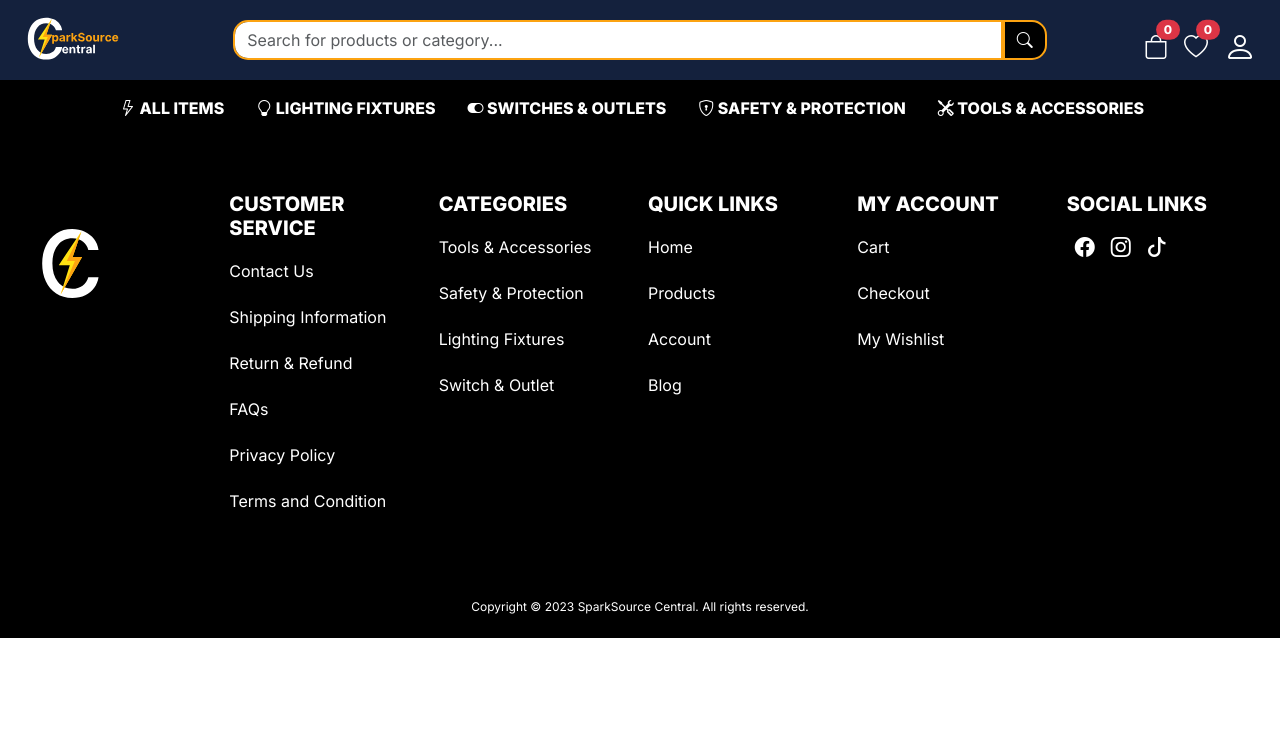
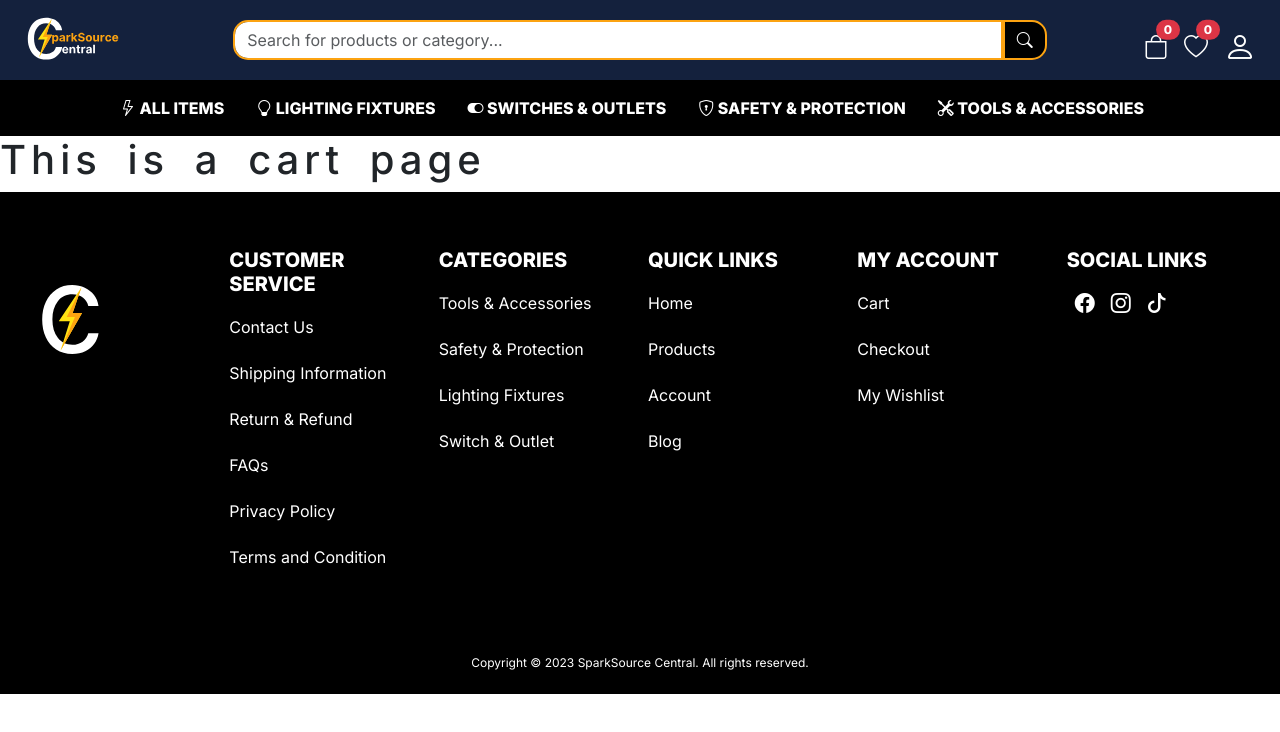
Before and after one commit to jaspherbagor/SparkSourceCentral, a React (Create React App) app in the folder frontend/: page /cart in a window 1280 px wide. Shown: the top 732 px of the page. Built offline with nearby package versions, Linux system fonts and the light colour scheme.

Commit message:
added a cart page structure, stylesheet and added it in the route

```diff
--- a/frontend/src/component/navbar_and_footer/navbar.jsx
+++ b/frontend/src/component/navbar_and_footer/navbar.jsx
@@ -63,12 +63,12 @@ const Navbar = ({ searchProducts, filteredProducts}) => {
                         </div>
                         <div className="col-md-2 text-center">
                             <div className="account_info d-flex justify-content-end align-items-center text-white mt-3">
-                                <a className="text-white position-relative nav-link me-3">
+                                <Link to="/cart" className="text-white position-relative nav-link me-3">
                                     <i className="bi bi-bag fs-4"></i>
                                     <span className="position-absolute top-0 start-1 translate-middle badge rounded-pill bg-danger">
                                         0
                                     </span>
-                                </a>
+                                </Link>
                                 <a className="text-white position-relative nav-link me-3">
                                     <i className="bi bi-heart fs-4"></i>
                                     <span className="position-absolute top-0 start-1 translate-middle badge rounded-pill bg-danger">
--- /dev/null
+++ b/frontend/src/component/pages/cart.jsx
@@ -0,0 +1,13 @@
+import React from "react";
+import "../styles/cart.css"
+import { Link } from "react-router-dom";
+
+const CartPage = () => {
+    return(
+        <>
+            <h1>This is a cart page</h1>
+        </>
+    )
+}
+
+export default CartPage;
--- a/frontend/src/component/route/route.jsx
+++ b/frontend/src/component/route/route.jsx
@@ -4,6 +4,7 @@ import Home from "../pages/home";
 import Product from "../pages/product";
 import LoginPage from "../pages/login";
 import RegisterPage from "../pages/register";
+import CartPage from "../pages/cart";
 
 const Routeway = ({product, setProduct, detail, view, close, setClose}) => {
     return(
@@ -12,6 +13,7 @@ const Routeway = ({product, setProduct, detail, view, close, setClose}) => {
             <Route path="/product" element={<Product product={product} setProduct={setProduct} detail={detail} view={view} close={close} setClose={setClose}/>}/>
             <Route path="/login" element={<LoginPage/>}/>
             <Route path="/register" element={<RegisterPage/>}/>
+            <Route path="/cart" element={<CartPage/>}/>
         </Routes>
     )
 }
```
Also changed, not shown: frontend/src/component/styles/cart.css (added).
